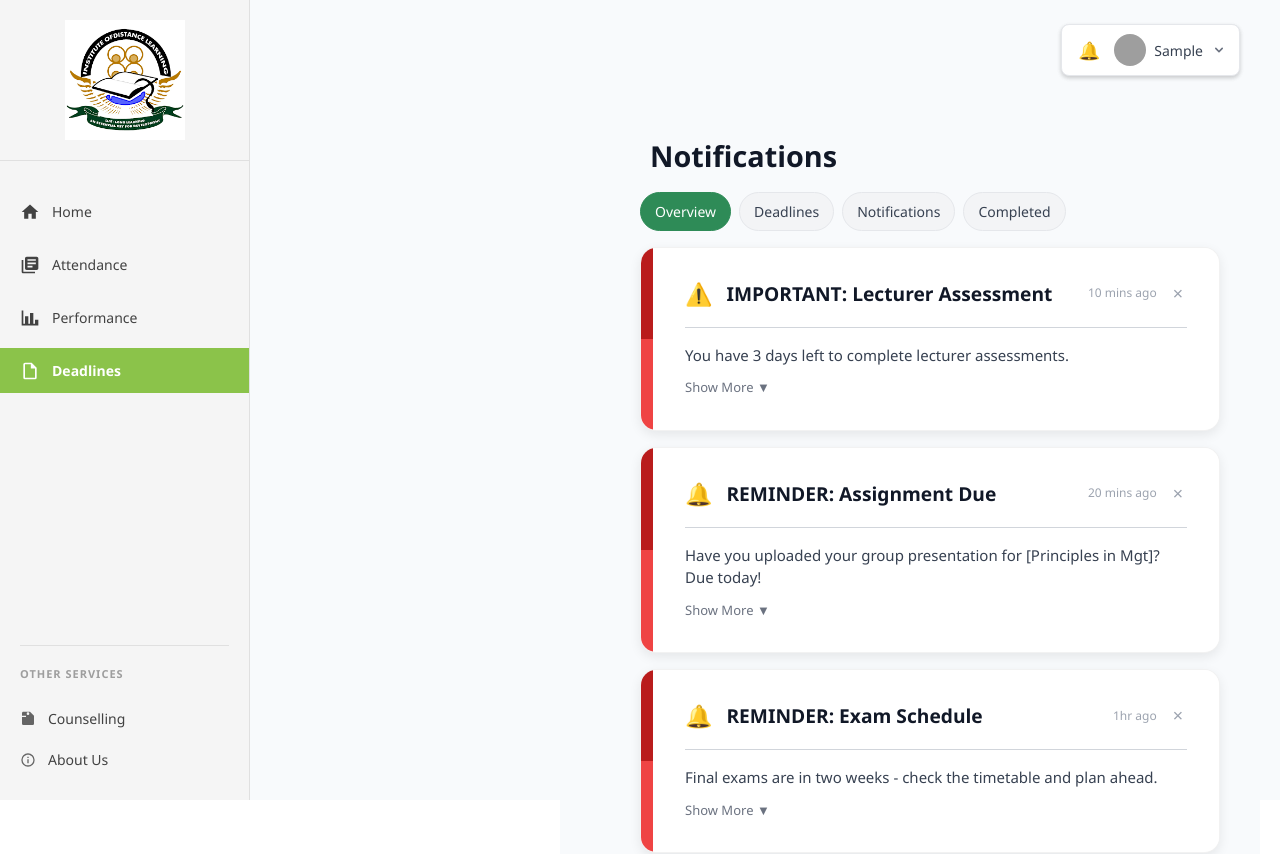
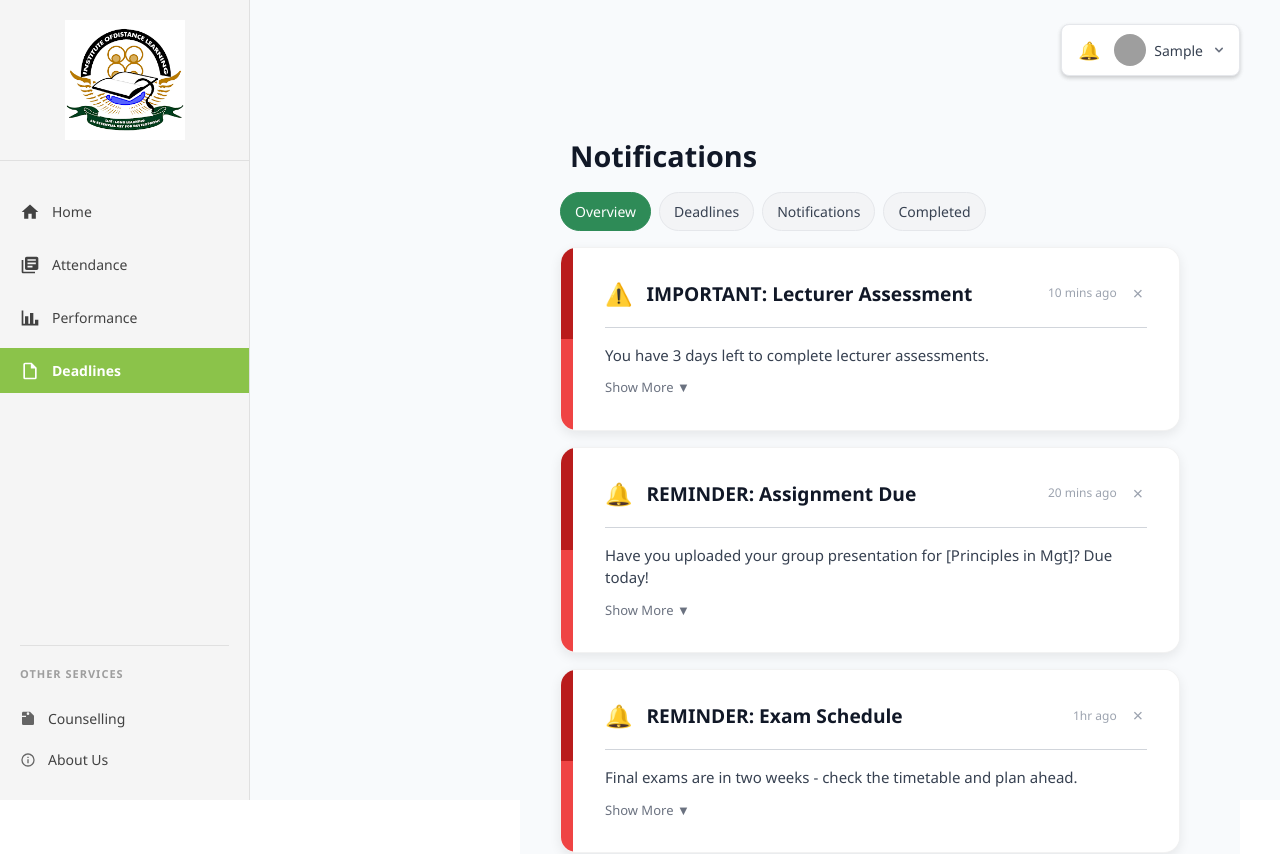
Before and after one commit to mensahsandra/spmproject_frontend, a React (Vite) app: page /student/notifications in a window 1280 px wide. Shown: the top 854 px of the page. Built offline with nearby package versions, Linux system fonts and the light colour scheme; no server answers; sample sign-in values are in the browser's storage; grey boxes are pictures that could not be loaded.

Commit message:
📍 Position content closer to sidebar - reduced left margins and padding for tighter layout

```diff
--- a/src/components/Dashboard/DashboardLayout.tsx
+++ b/src/components/Dashboard/DashboardLayout.tsx
@@ -16,7 +16,7 @@ const DashboardLayout: React.FC<DashboardLayoutProps> = ({ children, style }) =>
       <main style={{
         flex: 1,
         marginLeft: '250px',
-        padding: '20px 40px',
+        padding: '20px 40px 20px 20px',
         backgroundColor: '#f8fafc',
         minHeight: '100vh',
         position: 'relative',
@@ -34,8 +34,8 @@ const DashboardLayout: React.FC<DashboardLayoutProps> = ({ children, style }) =>
           paddingTop: '40px',
           width: '100%',
           maxWidth: '1100px',
-          margin: '0 20px',
-          marginLeft: '20px'
+          margin: '0 20px 0 0',
+          marginLeft: '0px'
         }}>
           {children}
         </div>
```
